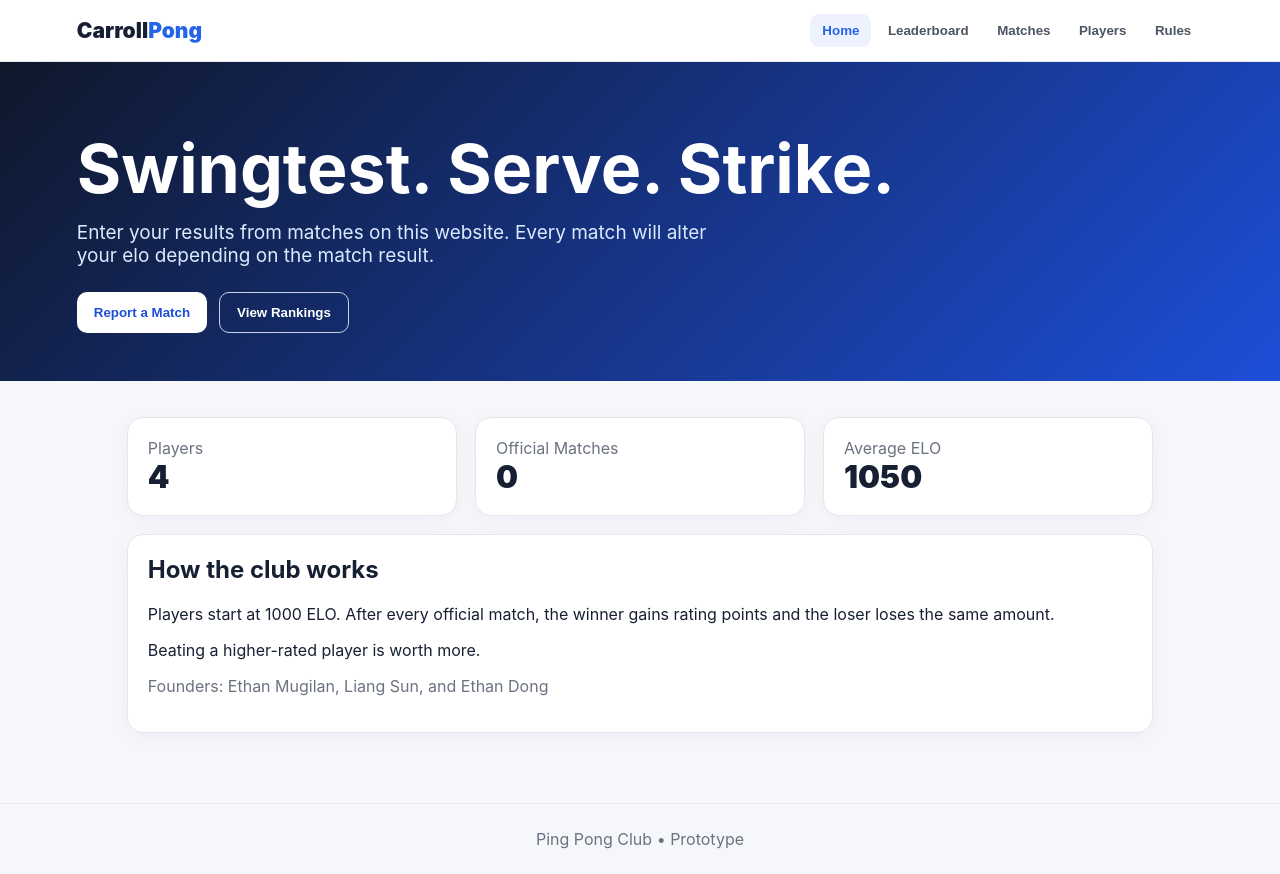
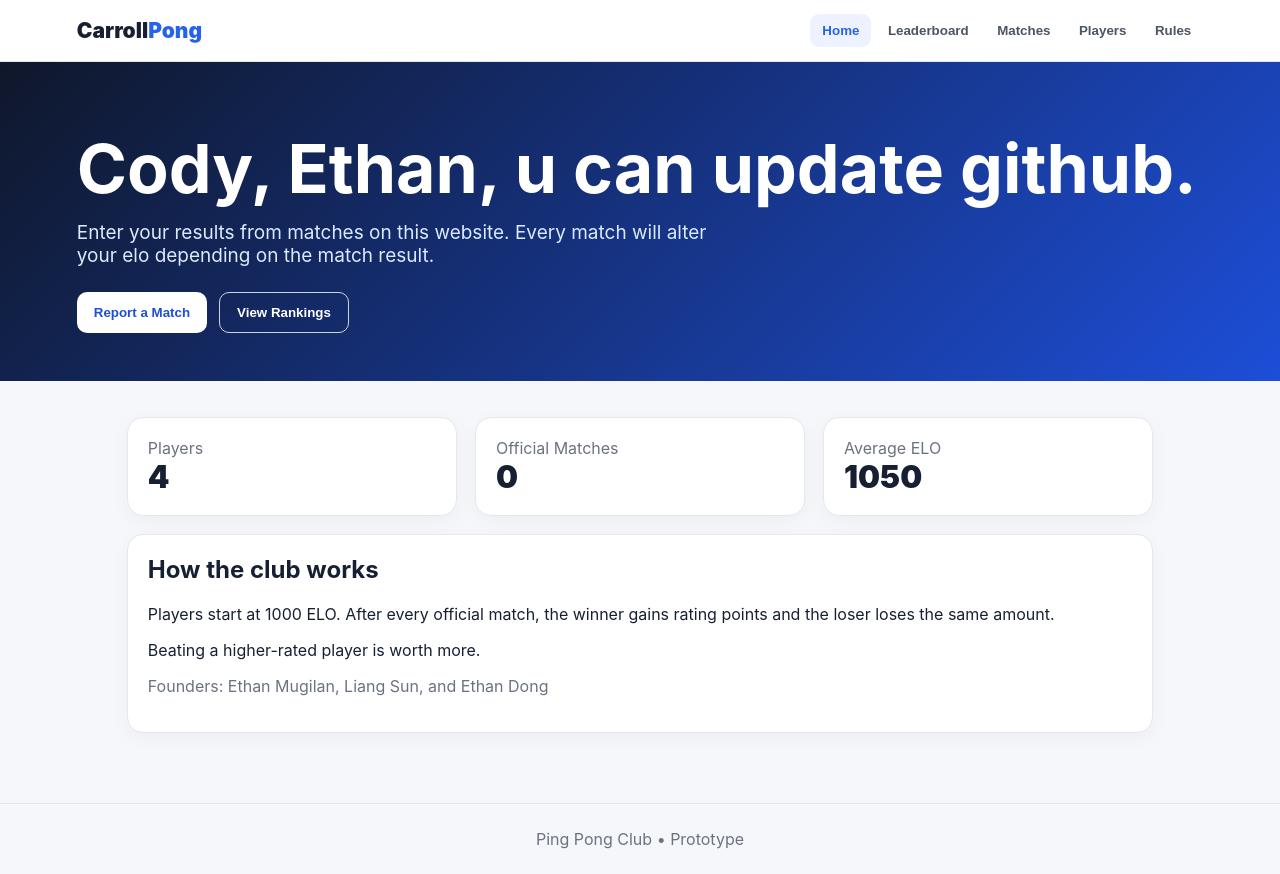
Before and after one commit to ethandong-source/pingpongclub, a plain HTML site: page index.html in a window 1280 px wide. Drawn offline with Linux system fonts and the light colour scheme.

Commit message:
Update index.html

```diff
--- a/index.html
+++ b/index.html
@@ -476,7 +476,7 @@
 <section class="hero">
 
   <h1>
-    Swingtest. Serve. Strike.
+    Cody, Ethan, u can update github.
   </h1>
 
   <p>
```
